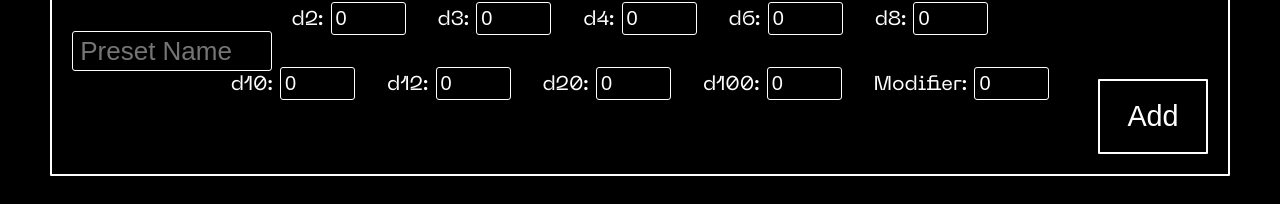
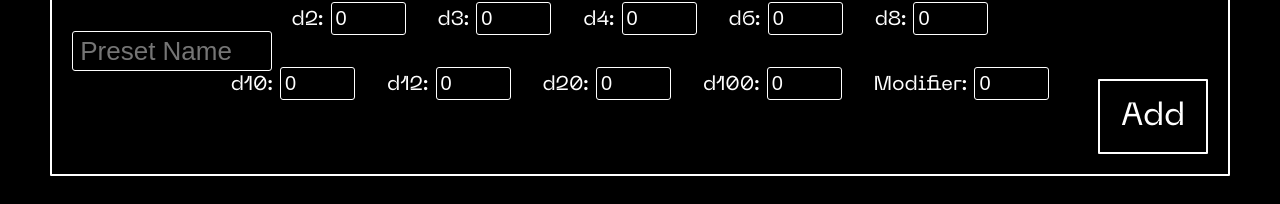
Before and after one commit to dondewaay/MultiRoll, a React (Vite) app: page /PolyRoll/roll in a window 1280 px wide. Shown: the part 714-918 px from the top of the page. Built offline with nearby package versions, Linux system fonts and the light colour scheme.

Commit message:
Changed btn font

```diff
--- a/src/components/DiceRoller.jsx
+++ b/src/components/DiceRoller.jsx
@@ -44,6 +44,7 @@ const DiceRoller = () => {
       d12: 0,
       d20: 0,
       d100: 0,
+      mod: 0,
     });
   };
 
@@ -152,6 +153,7 @@ const DiceRoller = () => {
                 onChange={handlePresetConfigChange}
               />
             </div>
+            <div className="row">
               <div className="entry">
                 <label htmlFor="mod">Modifier: </label>
                 <input
@@ -161,6 +163,7 @@ const DiceRoller = () => {
                   value={presetConfig.mod}
                   onChange={handlePresetConfigChange}
                 />
+              </div>
             </div>
           </div>
         </div>
--- a/src/styles/Home.scss
+++ b/src/styles/Home.scss
@@ -9,8 +9,9 @@ $UNSELCOLOR: hsla(0, 0%, 100%, 0.5);
 }
 
 .btn {
+  font-family: "Neue";
   border: 2px solid white;
-  font-size: 1.8rem;
+  font-size: 32px;
   margin-top: 1.5rem;
   color: white;
   height: 75px;
@@ -70,7 +71,6 @@ $UNSELCOLOR: hsla(0, 0%, 100%, 0.5);
     }
   }
   .billboard {
-
   }
 }
 
--- a/src/styles/Roll.scss
+++ b/src/styles/Roll.scss
@@ -152,11 +152,12 @@ $UNSELCOLOR: hsla(0, 0%, 100%, 0.5);
         margin: 0;
       }
       .btn {
+        font-family: "Neue";
         position: absolute;
         bottom: 20px;
         right: 20px;
         border: 2px solid white;
-        font-size: 1.8rem;
+        font-size: 34px;
         margin-top: 1.5rem;
         color: white;
         height: 75px;
```
Lines whose indentation alone changed are shown as unchanged.
